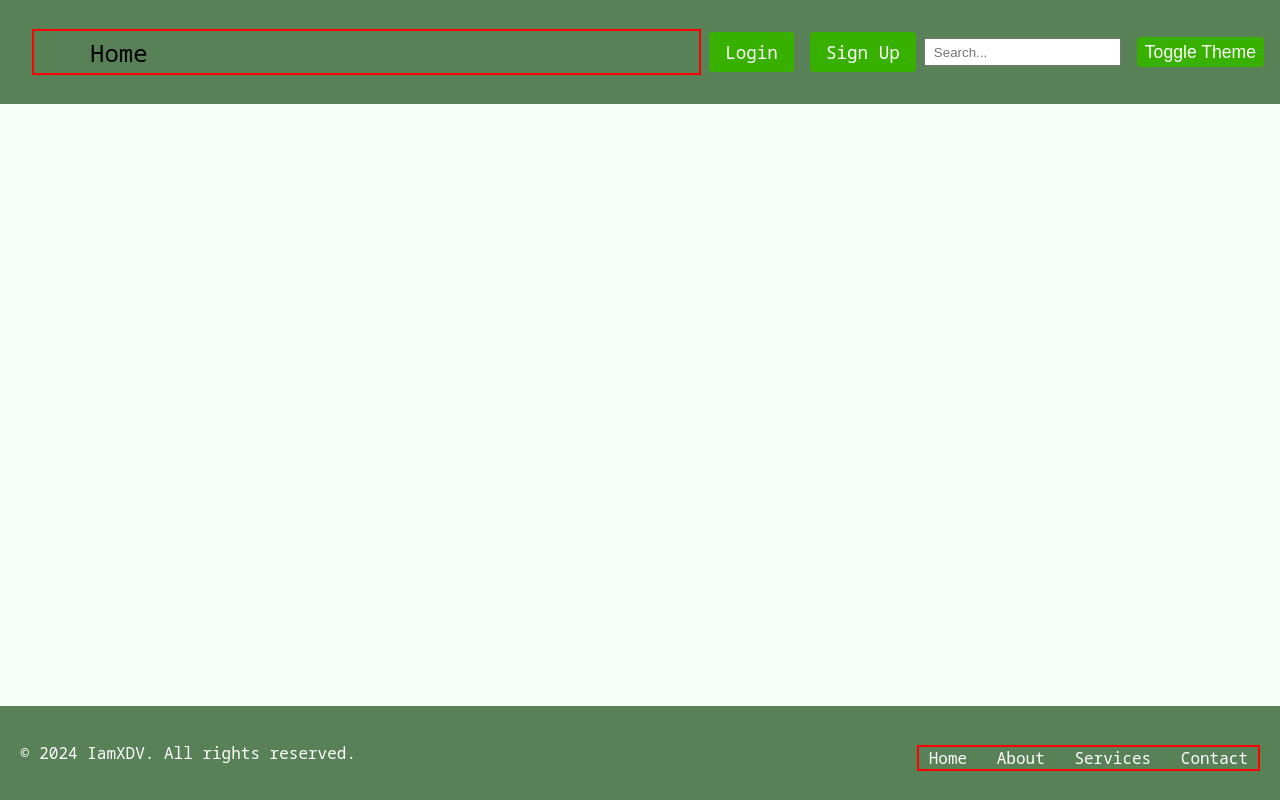
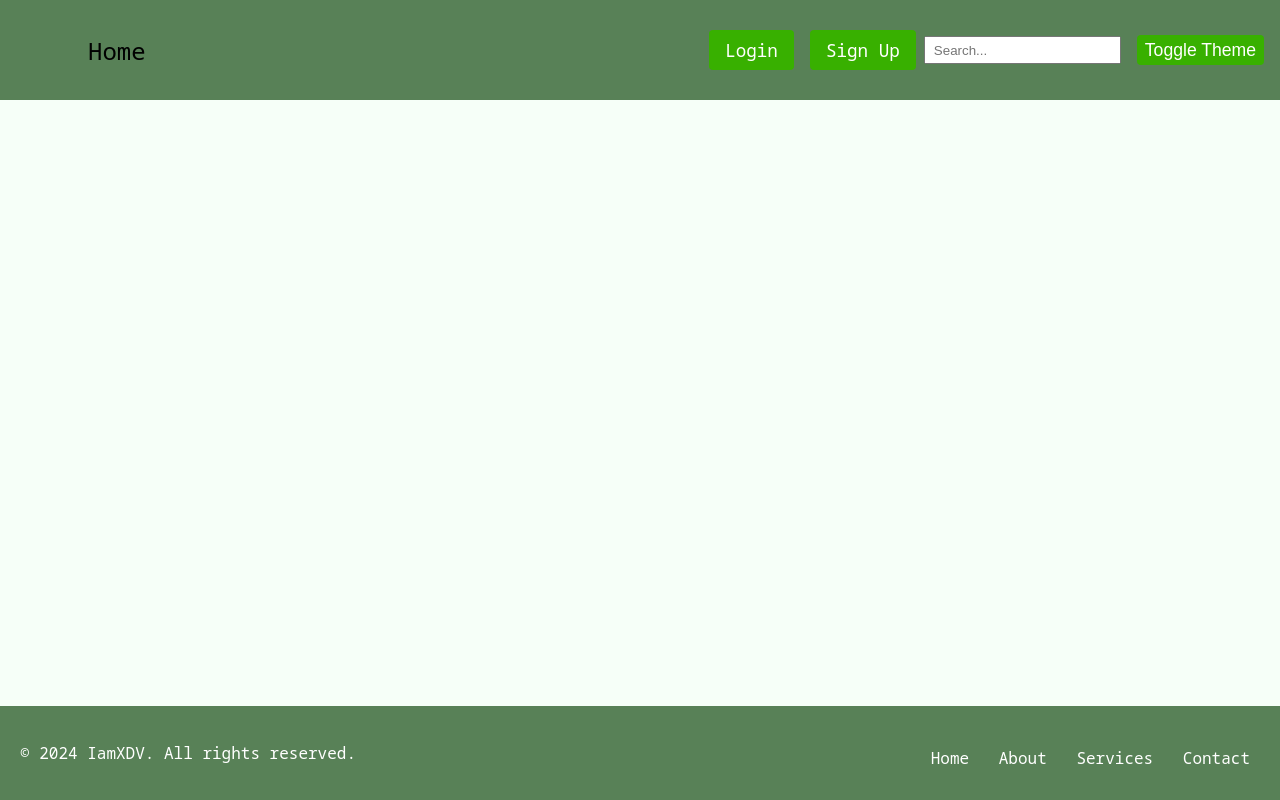
Before and after one commit to iamxdv30/TheOmnitool, a Python web app: template templates/convert.html in a window 1280 px wide. Run offline with Jinja, Linux system fonts and the light colour scheme; the template is opened without the code that fills it, so the values that code supplies are empty.

Commit message:
removed some ul styling in base.css

```diff
--- a/static/css/base.css
+++ b/static/css/base.css
@@ -6,11 +6,6 @@ body {
   display: flex;
   flex-direction: column;
 }
-
-ul {
-  border: 2px solid red !important;
-}
-
 
 /* The main content container should flex to take available space */
 .container {
```
